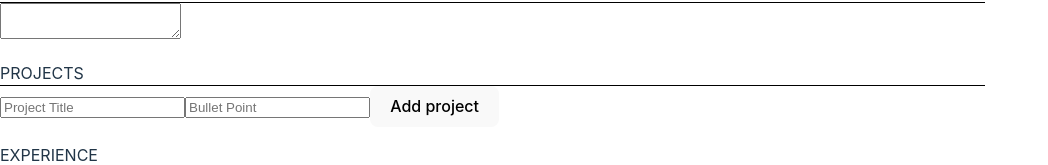
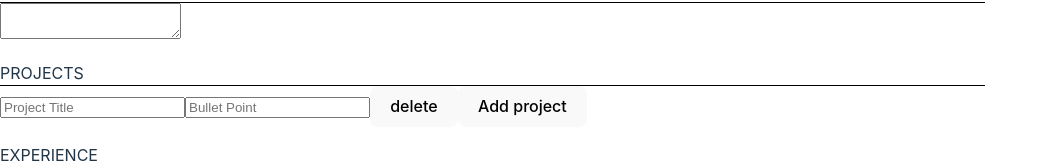
Before and after one commit to Eveieve/CV-builder, a React (Vite) app in the folder vite-project/: page / in a window 1280 px wide. Shown: the part 223-388 px from the top of the page, without its empty margins (0-1048 px from the left). Built offline with nearby package versions, Linux system fonts and the light colour scheme.

Commit message:
enable delete project button

```diff
--- a/vite-project/src/App.jsx
+++ b/vite-project/src/App.jsx
@@ -100,6 +100,18 @@ function App() {
     }));
   }
 
+  // which to delete? need to specify id
+
+  function handleDeleteProject(e, id) {
+    setState((prevState) => {
+      // newProjects array that is filtered out
+      const newProjects = prevState.projects.filter(
+        (projectItem) => id !== projectItem.id
+      );
+      return { ...prevState, projects: [...newProjects] };
+    });
+  }
+
   function handleExperienceChange(e, id) {
     const { name, value } = e.target;
     setState((prevState) => {
@@ -129,6 +141,25 @@ function App() {
       ],
     }));
     console.log(state.experiences);
+  }
+
+  // function to handle deletion of experienceItem
+  // when e(event) happens..
+
+  // use this function to loop through the array and filter (make a new array) with only those with an unmatched id
+  // new array is filled with objects that don't match the id
+  function handleDeleteExperience(e, id) {
+    setState((prevState) => {
+      const newExperiences = prevState.experiences.filter(
+        (experienceItem) => id !== experienceItem.id
+      );
+
+      return { ...prevState, experiences: [...newExperiences] };
+    });
+  }
+
+  function handleSubmit(e) {
+    e.preventDefault();
   }
 
   function handleEducationChange(e, id) {
@@ -192,24 +223,6 @@ function App() {
     console.log(state);
   }
 
-  // function to handle deletion of experienceItem
-  // when e(event) happens..
-
-  // use this function to loop through the array and filter (make a new array) with only those with an unmatched id
-  // new array is filled with objects that don't match the id
-  function handleDeleteExperience(e, id) {
-    setState((prevState) => {
-      const newExperiences = prevState.experiences.filter(
-        (experienceItem) => id !== experienceItem.id
-      );
-
-      return { ...prevState, experiences: [...newExperiences] };
-    });
-  }
-
-  function handleSubmit(e) {
-    e.preventDefault();
-  }
   return (
     <>
       <form onSubmit={handleSubmit}>
@@ -221,7 +234,11 @@ function App() {
           value={state.techSkills.skills}
         />
         <Section sectionName="PROJECTS" />
-        <Projects onChange={handleProjectsChange} projects={state.projects} />
+        <Projects
+          onChange={handleProjectsChange}
+          projects={state.projects}
+          onDelete={handleDeleteProject}
+        />
 
         <button onClick={handleAddProject}>Add project</button>
         <Section sectionName="EXPERIENCE" />
--- a/vite-project/src/ProjectItem.jsx
+++ b/vite-project/src/ProjectItem.jsx
@@ -1,4 +1,4 @@
-function ProjectItem({ id, projectItem, onChange }) {
+function ProjectItem({ id, projectItem, onChange, onDelete }) {
   function handleChange(e) {
     onChange(e, id); //calls onChange handler with the id it reads.
     // id is what it receives from its parent
@@ -6,7 +6,9 @@ function ProjectItem({ id, projectItem, onChange }) {
 
     // onChange of the projectItem input fields,
   }
-
+  function handleDelete(e) {
+    onDelete(e, id);
+  }
   return (
     <>
       <input
@@ -21,6 +23,7 @@ function ProjectItem({ id, projectItem, onChange }) {
         name="bulletPoints"
         value={projectItem.bulletPoint}
       />
+      <button onClick={handleDelete}>delete</button>
     </>
   );
 }
--- a/vite-project/src/Projects.jsx
+++ b/vite-project/src/Projects.jsx
@@ -1,6 +1,6 @@
 import ProjectItem from "./ProjectItem";
 
-function Projects({ projects, onChange }) {
+function Projects({ projects, onChange, onDelete }) {
   const projectItems = projects.map((projectItem) => {
     return (
       <ProjectItem
@@ -8,6 +8,7 @@ function Projects({ projects, onChange }) {
         onChange={onChange}
         projectItem={projectItem}
         id={projectItem.id}
+        onDelete={onDelete}
       />
     );
   });
```
